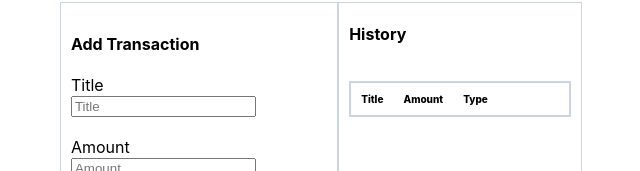
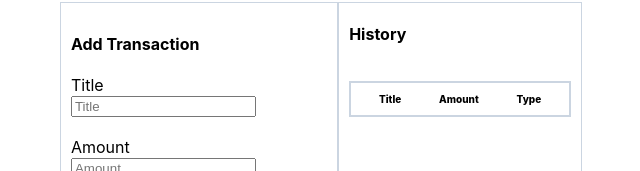
Before and after one commit to avik067/React-income-, a React (Create React App) app: page / in a window 1280 px wide. Shown: the part 216-387 px from the top of the page, without its empty margins (319-959 px from the left). Built offline with nearby package versions, Linux system fonts and the light colour scheme; a web font is replaced by a local one.

Commit message:
not final

```diff
--- a/src/components/MoneyManager/index.css
+++ b/src/components/MoneyManager/index.css
@@ -28,7 +28,7 @@
 }
 .row {
   display: flex;
-  justify-content: flex-start;
+  justify-content: space-evenly;
   align-items: stretch;
 }
 .col {
```
